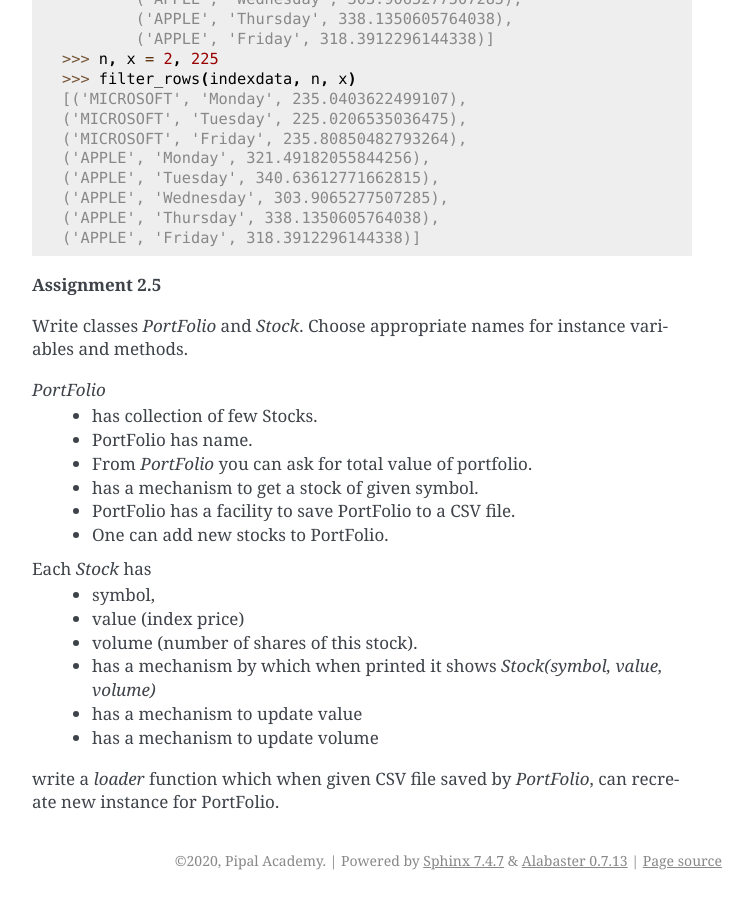
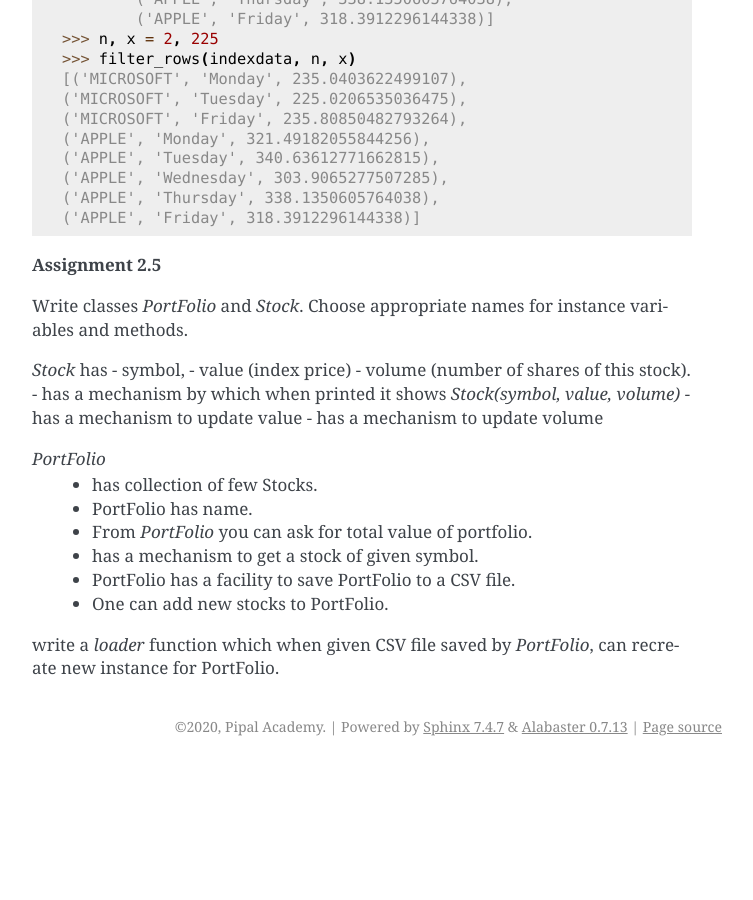
Before and after one commit to vikipedia/python-trainings, a Sphinx documentation site: the page built from online_course/source/module2/assignments.rst, in a window 1280 px wide and 900 px high, scrolled down 2563 px. Shown: the whole window, without its empty margins (388-1141 px from the left). Built offline with Sphinx 7.4.7, drawn with Linux system fonts in a browser that asks for light colours; after the commit the page ends 3329 px from its top, so only the background shows below that; some of the changed lines change nothing that is shown.

Commit message:
fixed typo

```diff
--- a/online_course/source/module2/assignments.rst
+++ b/online_course/source/module2/assignments.rst
@@ -79,7 +79,7 @@
             row.append(1)
           else:
             row.append(0)
-      mat.append(col)
+
 
   2::
 
@@ -140,6 +140,14 @@
 Write classes `PortFolio` and `Stock`. Choose appropriate names for instance
 variables and methods.
 
+`Stock` has
+- symbol,
+- value (index price)
+- volume (number of shares of this stock).
+- has a mechanism by which when printed it shows `Stock(symbol, value, volume)`
+- has a mechanism to update value
+- has a mechanism to update volume
+
 `PortFolio`
  - has collection of few Stocks.
  - PortFolio has name.
@@ -148,14 +156,5 @@
  - PortFolio has a facility to save PortFolio to a CSV file.
  - One can add new stocks to PortFolio.
 
-
-Each `Stock` has
- - symbol,
- - value (index price)
- - volume (number of shares of this stock).
- - has a mechanism by which when printed it shows `Stock(symbol, value, volume)`
- - has a mechanism to update value
- - has a mechanism to update volume
-
 write a `loader` function which when given CSV file saved by `PortFolio`, can
 recreate new instance for PortFolio.
```
